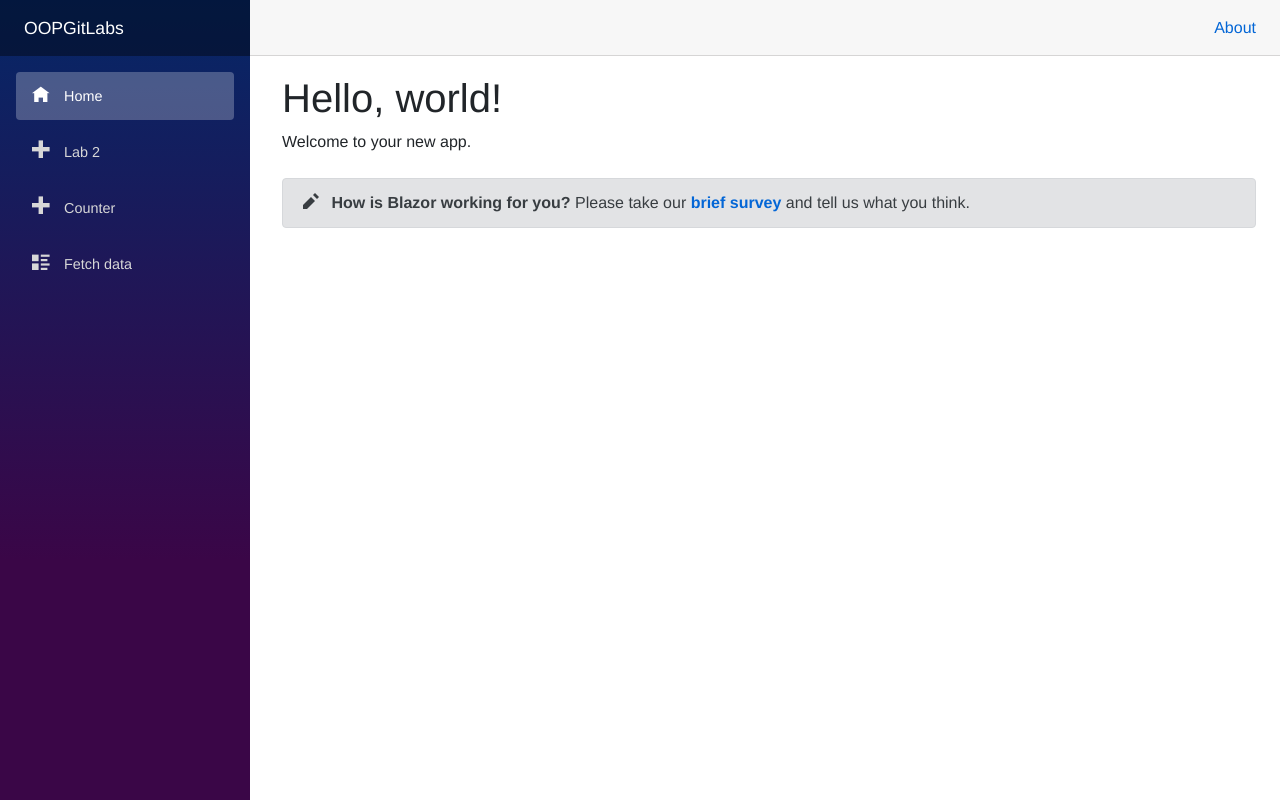
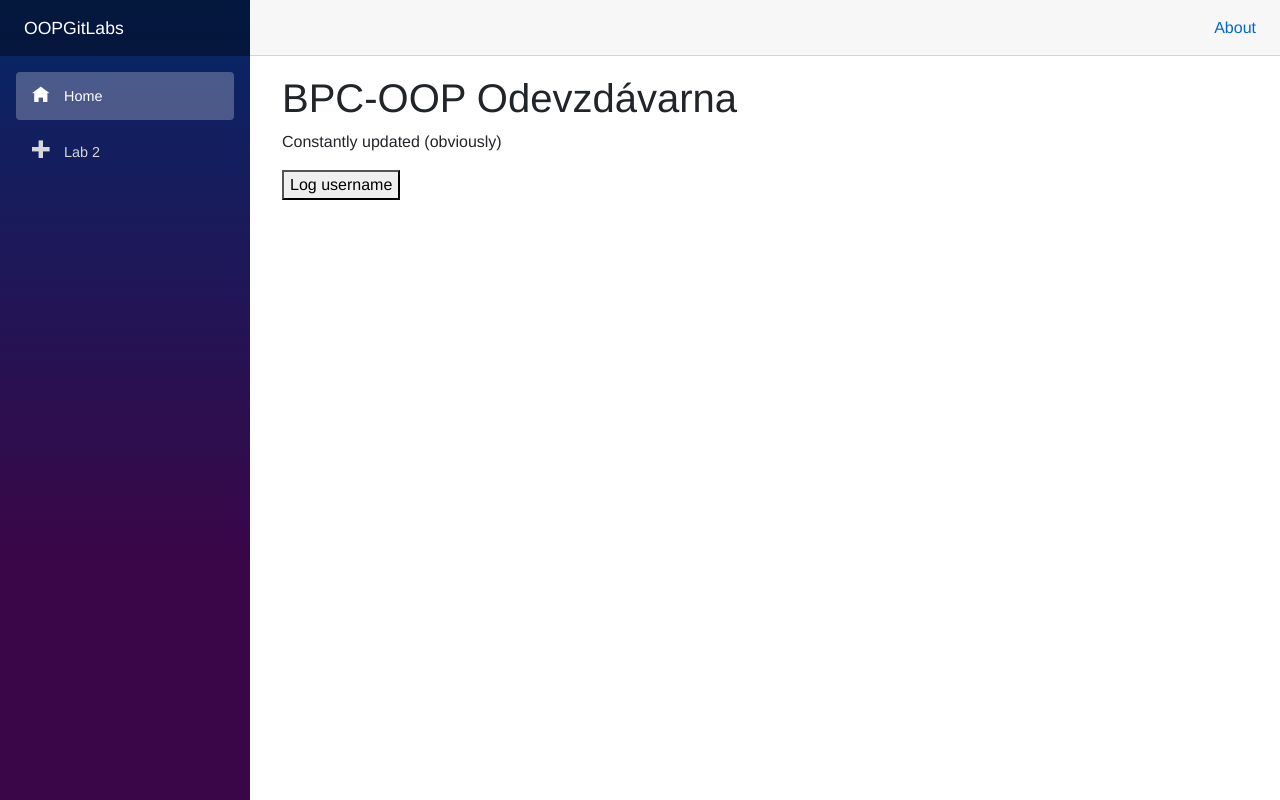
Before and after one commit to xsecka04/OOPGitLabs, an ASP.NET Core app: page / in a window 1280 px wide. Run offline with ASP.NET Core 8, Linux system fonts and the light colour scheme; style sheets or scripts are compiled from the project's sources.

Commit message:
Modified L2

```diff
--- a/Pages/Index.razor
+++ b/Pages/Index.razor
@@ -1,7 +1,28 @@
 @page "/"
 
-<h1>Hello, world!</h1>
 
-Welcome to your new app.
 
-<SurveyPrompt Title="How is Blazor working for you?" />
+<h1>BPC-OOP Odevzdávarna</h1>
+<p>Constantly updated (obviously)</p>
+
+<button @onclick="@LogUsername">Log username</button>
+
+@code {
+    [CascadingParameter] Task<AuthenticationState> authenticationStateTask { get; set; }
+
+            async Task LogUsername()
+            {
+                var authState = await authenticationStateTask;
+                var user = authState.User;
+                if (user.Identity.IsAuthenticated)
+                {
+                    // Since the user is a ClaimsPrincipal, you can also enumerate claims,
+                    // evaluate membership in roles, etc.
+                    Console.WriteLine($"Hello, {user.Identity.Name}");
+                }
+                else
+                {
+                    Console.WriteLine("You're not logged in.");
+                }
+            }
+    }
--- a/Pages/Lab2_Classes/Complex.cs
+++ b/Pages/Lab2_Classes/Complex.cs
@@ -3,8 +3,8 @@ namespace OOPGitLabs.Pages.Lab2_Classes
 {
     public class Complex
     {
-        public double Realna;
-        public double Imaginarni;
+        public double Realna { get; set; }
+        public double Imaginarni { get; set; }
 
         public Complex() { }
         public Complex(double re, double im)
@@ -60,7 +60,7 @@ namespace OOPGitLabs.Pages.Lab2_Classes
 
         public double argument()
         {
-            return Math.Sqrt(this.Realna * this.Realna + this.Imaginarni * this.Imaginarni);
+            return Math.Atan2(this.Imaginarni, this.Realna);
         }
 
         public override string ToString()
--- a/Pages/Lab2_Classes/TestComplex.cs
+++ b/Pages/Lab2_Classes/TestComplex.cs
@@ -3,10 +3,12 @@ namespace OOPGitLabs.Pages.Lab2_Classes
 {
     public class TestComplex
     {
-        public Complex Measured;
-        public Complex Expected;
+        public Complex Measured { get; set; }
+        public Complex Expected { get; set; }
         public string Name;
         private const double Epsylon = 1E-6;
+
+
 
         public static string Test(Complex me, Complex ex, string name)
         {
--- a/Shared/NavMenu.razor
+++ b/Shared/NavMenu.razor
@@ -17,16 +17,6 @@
                 <span class="oi oi-plus" aria-hidden="true"></span> Lab 2
             </NavLink>
         </li>
-        <li class="nav-item px-3">
-            <NavLink class="nav-link" href="counter">
-                <span class="oi oi-plus" aria-hidden="true"></span> Counter
-            </NavLink>
-        </li>
-        <li class="nav-item px-3">
-            <NavLink class="nav-link" href="fetchdata">
-                <span class="oi oi-list-rich" aria-hidden="true"></span> Fetch data
-            </NavLink>
-        </li>
     </ul>
 </div>
 
--- a/_Imports.razor
+++ b/_Imports.razor
@@ -5,6 +5,8 @@
 @using Microsoft.AspNetCore.Components.Web
 @using Microsoft.AspNetCore.Components.Web.Virtualization
 @using Microsoft.AspNetCore.Components.WebAssembly.Http
+@using Microsoft.AspNetCore.Components.Authorization
 @using Microsoft.JSInterop
 @using OOPGitLabs
 @using OOPGitLabs.Shared
+@using Pages.Lab2_Classes
```
Also changed, not shown: Pages/Lab2.razor (+12 -12 lines), App.razor (indentation only), OOPGitLabs.csproj.
